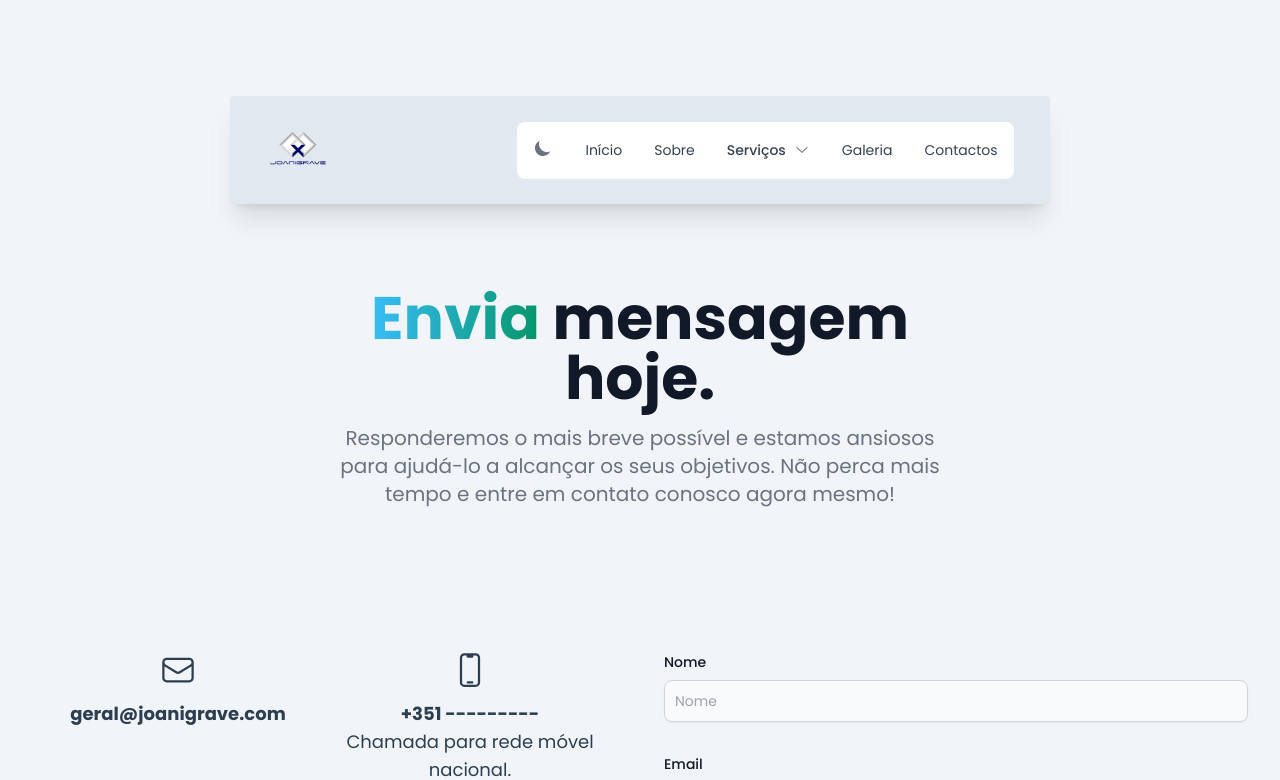
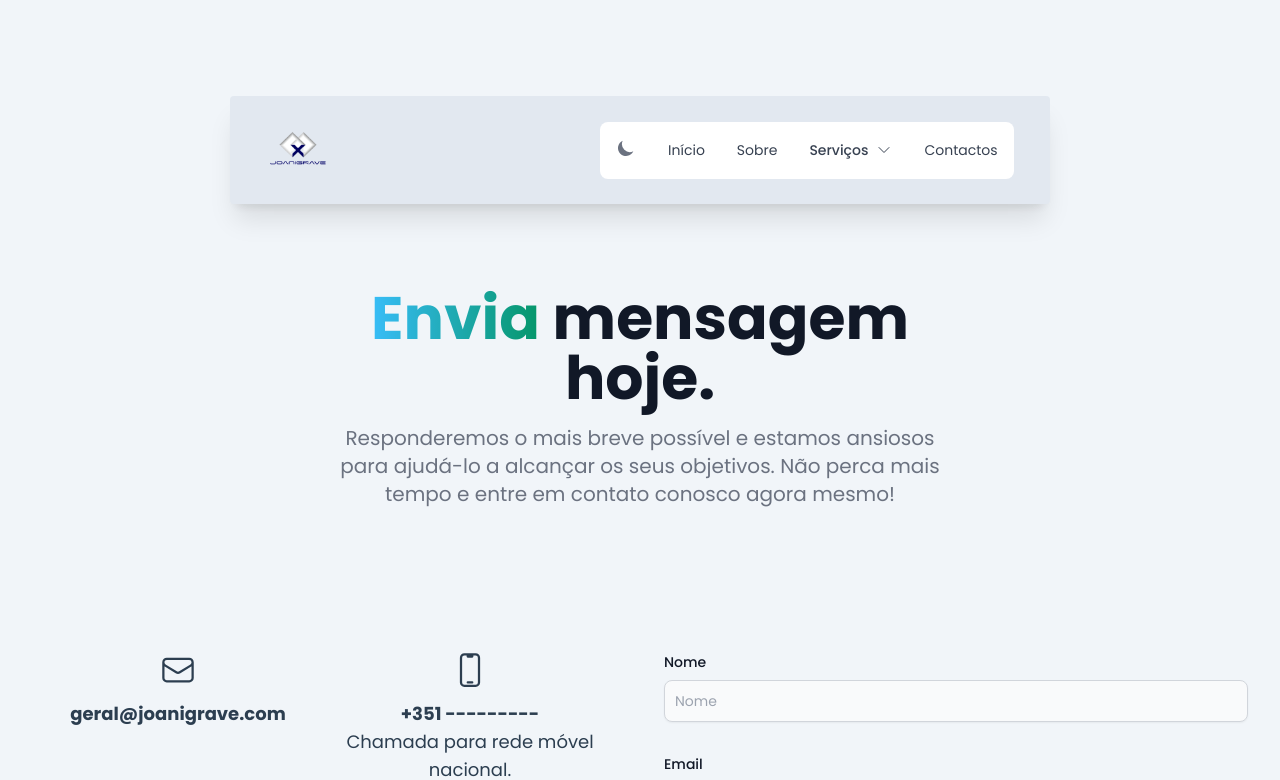
Before and after one commit to davdsm/Joanigrave, a Vue app in the folder app/: page /contacts in a window 1280 px wide. Shown: the top 780 px of the page. Built offline with nearby package versions, Linux system fonts and the light colour scheme.

Commit message:
fix database and remove gallery from header

```diff
--- a/app/src/components/HeaderView.vue
+++ b/app/src/components/HeaderView.vue
@@ -190,13 +190,6 @@
               </button>
             </li>
             <li>
-              <a
-                href="/gallery"
-                class="block py-2 pl-3 pr-4 text-gray-700 rounded hover:bg-gray-100 md:hover:bg-transparent md:hover:text-blue-700 md:p-0 dark:text-gray-400 md:dark:hover:text-blue-500 dark:hover:bg-gray-700 dark:hover:text-blue-500 md:dark:hover:bg-transparent dark:border-gray-700"
-                >Galeria</a
-              >
-            </li>
-            <li>
               <router-link
                 to="/contacts"
                 class="block py-2 pl-3 pr-4 text-gray-700 rounded hover:bg-gray-100 md:hover:bg-transparent md:hover:text-blue-700 md:p-0 dark:text-gray-400 md:dark:hover:text-blue-500 dark:hover:bg-gray-700 dark:hover:text-blue-500 md:dark:hover:bg-transparent dark:border-gray-700"
--- a/app/src/views/ContactsPage.vue
+++ b/app/src/views/ContactsPage.vue
@@ -85,6 +85,7 @@
             />
           </svg>
           <a
+            target="_blank"
             class="font-bold text-lg"
             href="https://www.google.com/maps/place/Joanitel/@41.4451561,-8.4162531,17z/data=!3m1!4b1!4m5!3m4!1s0xd24f75c89e7d9b1:0xc167b6b0e38ca67d!8m2!3d41.4451917!4d-8.414066"
             >Rua X de X, número X, Joane, <br />
```
